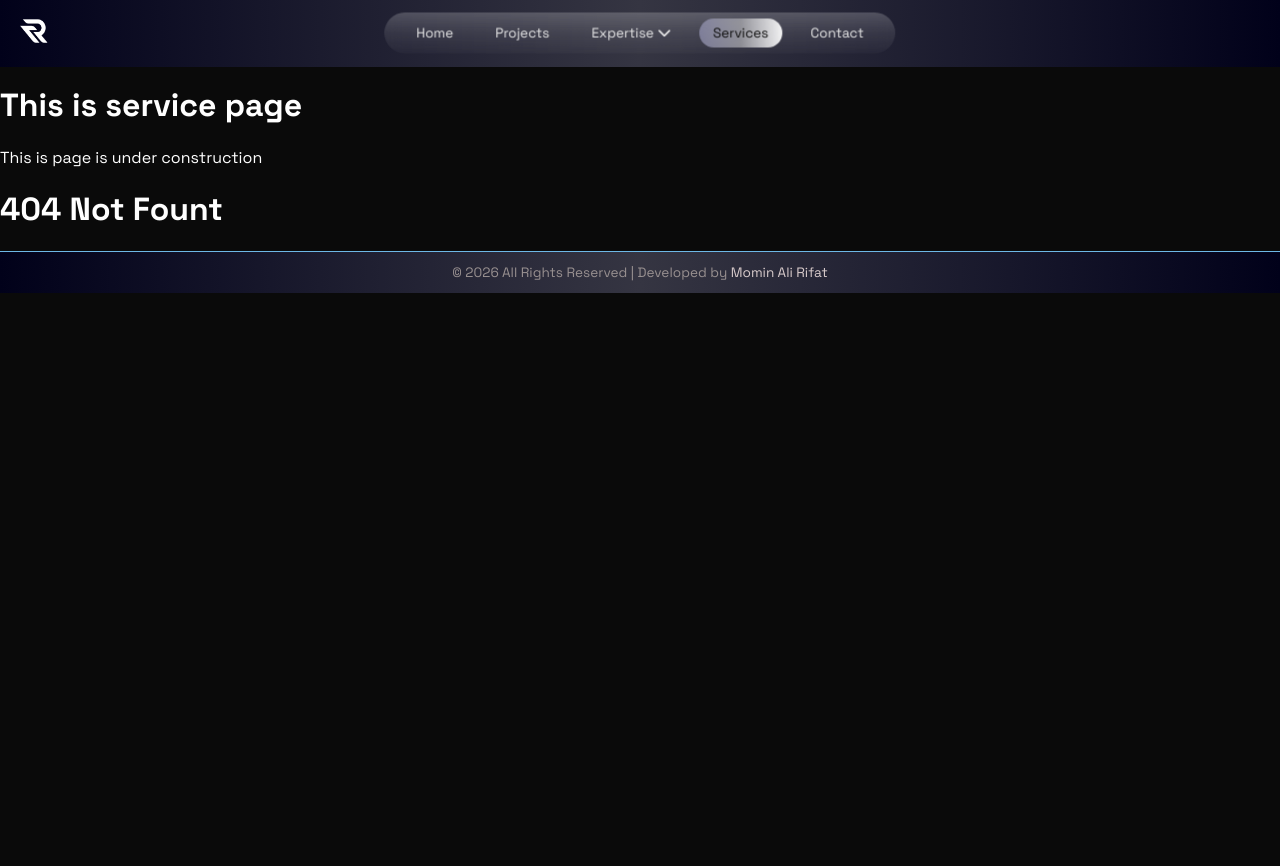
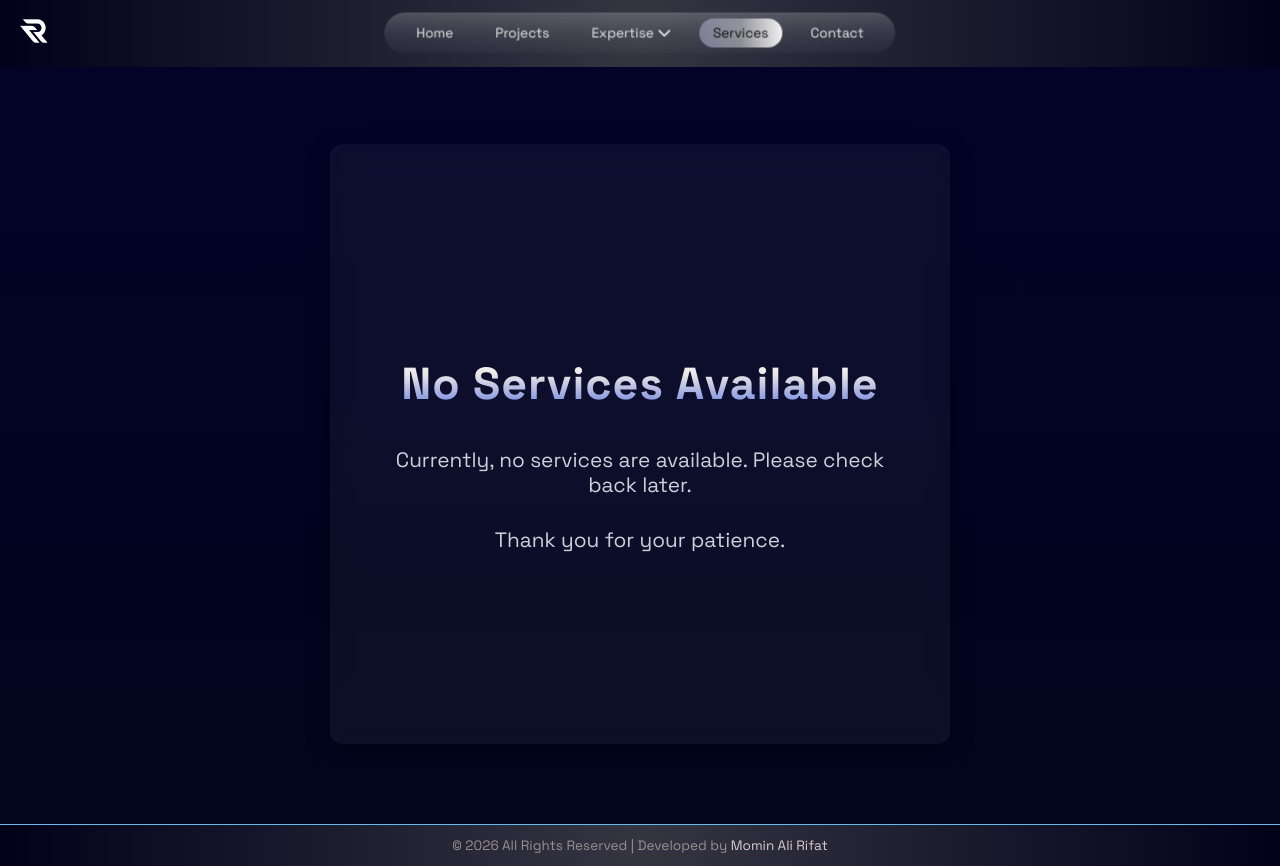
Before and after one commit to MominRifat/Portfolio, a Django app: page /serviceview/ in a window 1280 px wide. Before the commit the page ends 293 px from the top, so only its background shows below. Run offline with Django 5.2, Linux system fonts and the light colour scheme.

Commit message:
All Complete

```diff
--- /dev/null
+++ b/portfolio/static/css/serve.css
@@ -0,0 +1,50 @@
+.service-container {
+    background: linear-gradient(to bottom, #020327, #01041f 70%, #02061d);
+    display: flex;
+    justify-content: center;
+    align-items: center;
+    min-height: 80vh;
+    padding: 20px;
+}
+.service-status {
+    min-height: 70vh;
+    display: flex;
+    flex-direction: column;
+    justify-content: center;
+    align-items: center;
+    text-align: center;
+    padding: 20px 10px;
+}
+
+.service-status h1 {
+    font-size: 2.8rem;
+    font-weight: 700;
+    margin-bottom: 15px;
+    background: linear-gradient(
+        to bottom,
+        #ffffff 0%,
+        #e9e5e5 35%,
+        #5b76df 100%
+    );
+    -webkit-background-clip: text;
+    -webkit-text-fill-color: transparent;
+    letter-spacing: 1px;
+}
+
+.service-status p {
+    font-size: 1.3rem;
+    color: #c9d1d9;
+    max-width: 500px;
+    line-height: 1.2;
+    margin-bottom: 10px;
+}
+
+.service-status {
+    background: rgba(225, 219, 219, 0.05);
+    border-radius: 12px;
+    backdrop-filter: blur(10px);
+    box-shadow: 0 8px 25px rgba(0, 0, 0, 0.3);
+    margin: 60px auto;
+    width: 90%;
+    max-width: 600px;
+}
--- a/portfolio/templates/service/service.html
+++ b/portfolio/templates/service/service.html
@@ -1,7 +1,17 @@
 {% extends "base.html" %}
-
+{% load static %}
+{% block title %}
+  Services | Momin Rifat
+{% endblock %}
+{% block extra_css %}
+    <link rel="stylesheet" href="{% static 'css/serve.css' %}" />
+{% endblock %}
 {% block content %}
-    <h1>This is service page</h1>
-    <p>This is page is under construction</p>
-    <h1>    404 Not Fount  </h1>
+    <div class="service-container">
+        <div class="service-status">
+            <h1>No Services Available</h1>
+            <p>Currently, no services are available. Please check back later.</p>
+            <p>Thank you for your patience.</p>
+        </div>
+    </div>
 {% endblock %}
```
Also changed, not shown: portfolio/static/css/cont.css (+8 -0 lines), portfolio/static/css/edu.css (+9 -1 lines), portfolio/static/css/exp.css (+17 -3 lines), portfolio/static/css/home.css (+42 -6 lines), portfolio/static/css/project.css (+16 -2 lines), portfolio/static/css/skill.css (+17 -2 lines).
